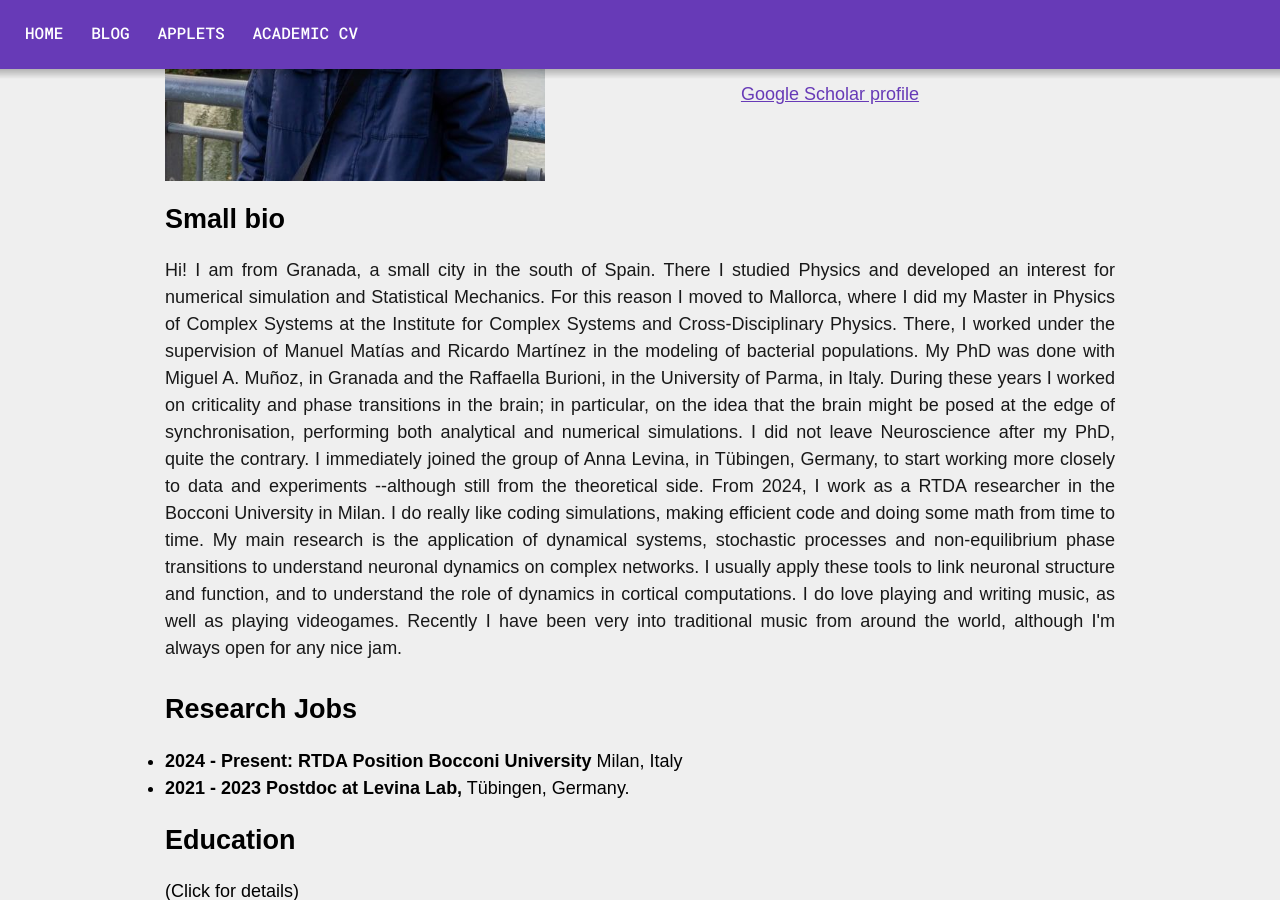
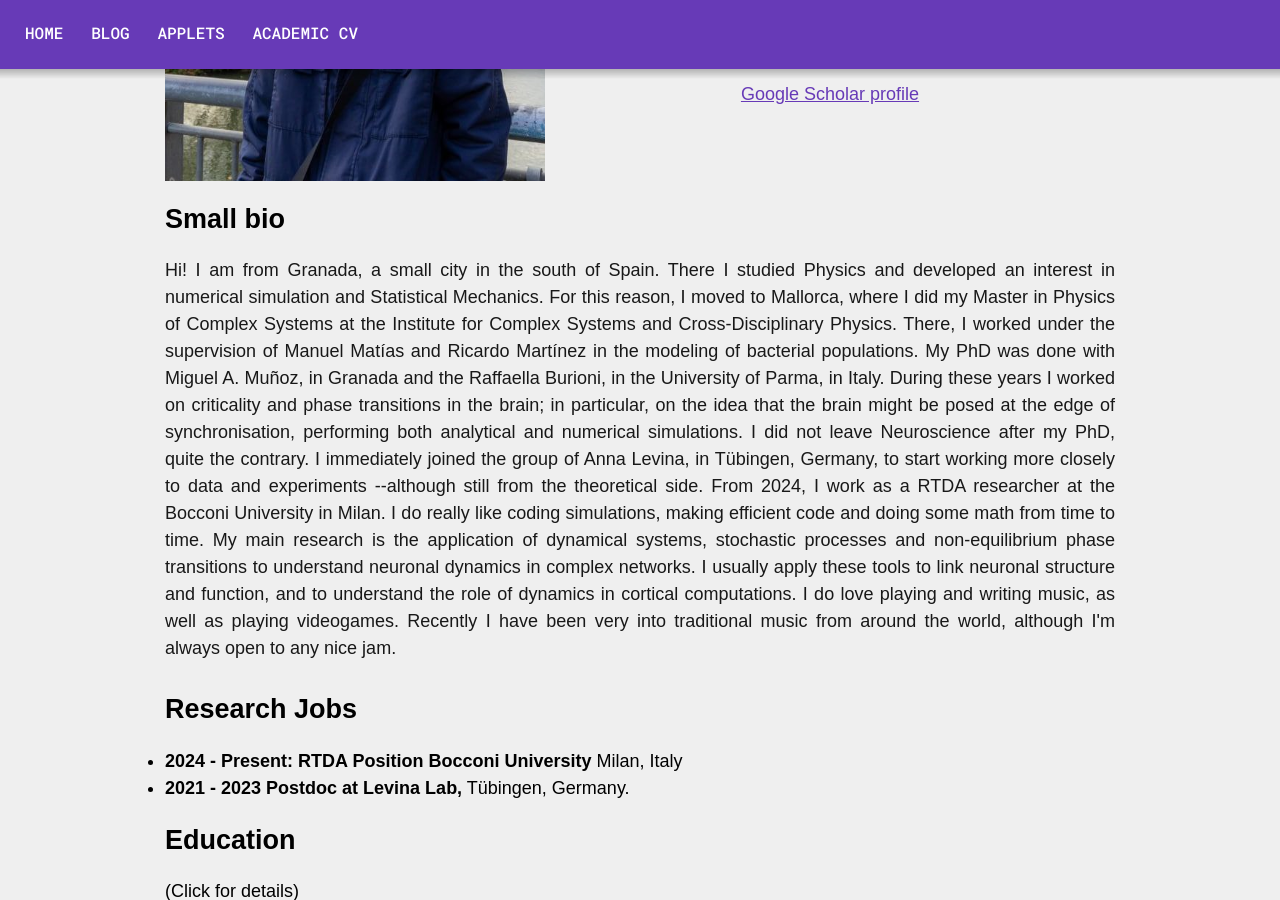
Before and after one commit to VictorSeven/VictorSeven.github.io, a Jekyll site: the page built from _pages/about.html, in a window 1280 px wide and 900 px high, scrolled down 421 px. Built offline with Jekyll 4.4.1, drawn with Linux system fonts in a browser that asks for light colours.

Commit message:
Corrected bio typos

```diff
--- a/_pages/about.html
+++ b/_pages/about.html
@@ -29,7 +29,7 @@ permalink: /about/
 <h1> Small bio </h1>
 
 Hi! I am from Granada, a small city in the south of Spain. There I studied Physics and developed an interest
-for numerical simulation and Statistical Mechanics. For this reason I moved to Mallorca, where I did my Master
+in numerical simulation and Statistical Mechanics. For this reason, I moved to Mallorca, where I did my Master
 in Physics of Complex Systems at the Institute for Complex Systems and Cross-Disciplinary Physics. There,
 I worked under the supervision of Manuel Matías and Ricardo Martínez in the modeling of bacterial populations.
 
@@ -39,15 +39,15 @@ idea that the brain might be posed at the edge of synchronisation, performing bo
 
 I did not leave Neuroscience after my PhD, quite the contrary. I immediately joined the group of Anna Levina, in Tübingen, Germany,
 to start working more closely to data and experiments --although still from the theoretical side. From 2024,
-I work as a RTDA researcher in the Bocconi University in Milan.
+I work as a RTDA researcher at the Bocconi University in Milan.
 
 I do really like coding simulations, making efficient code and doing some math from time to time. My main research
 is the application of dynamical systems, stochastic processes and non-equilibrium phase transitions to understand
-neuronal dynamics on complex networks. I usually apply these tools to link neuronal structure and function, and
+neuronal dynamics in complex networks. I usually apply these tools to link neuronal structure and function, and
 to understand the role of dynamics in cortical computations.
 
 I do love playing and writing music, as well as playing videogames. Recently I have been very into traditional
-music from around the world, although I'm always open for any nice jam.
+music from around the world, although I'm always open to any nice jam.
 
 <br><br>
 
```
